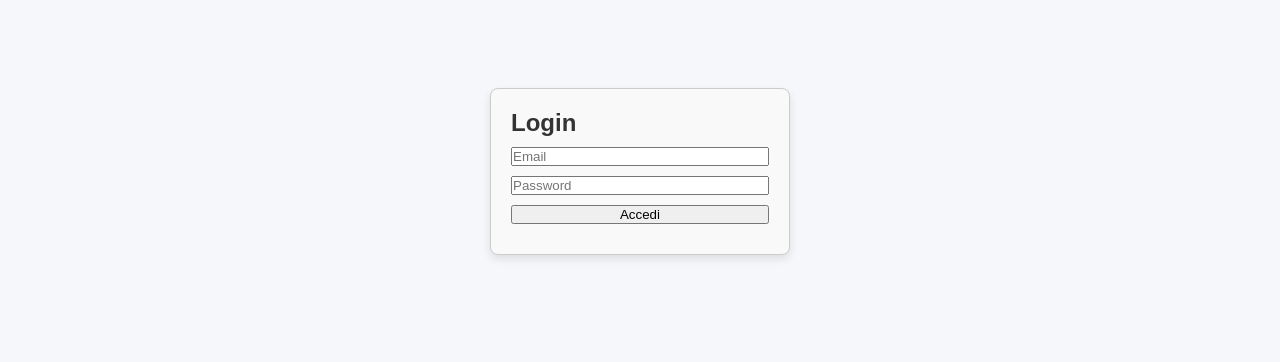
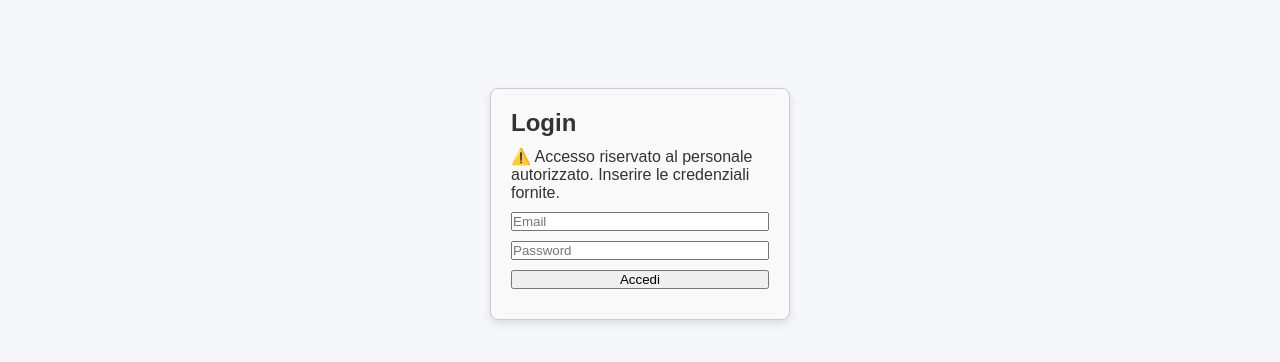
Before and after one commit to giovannigrimoldi93-glitch/festa-slg, a plain HTML site: page index.html in a window 1280 px wide. Shown: the part 72-434 px from the top of the page. Drawn offline with nearby package versions, Linux system fonts and the light colour scheme; no server answers.

Commit message:
Update index.html

```diff
--- a/index.html
+++ b/index.html
@@ -33,6 +33,7 @@
 
 <div id="login-box">
   <h2>Login</h2>
+  <p class="login-info">⚠️ Accesso riservato al personale autorizzato. Inserire le credenziali fornite.</p>
   <input type="email" id="login-email" placeholder="Email">
   <input type="password" id="login-password" placeholder="Password">
   <button id="login-btn">Accedi</button>
```
